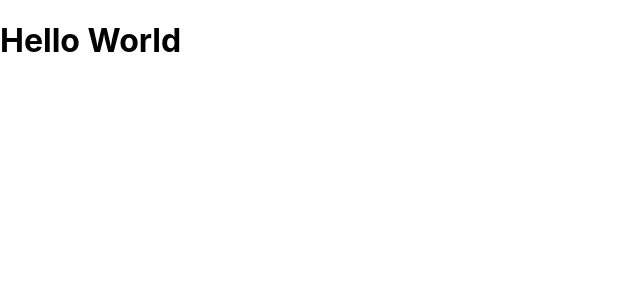
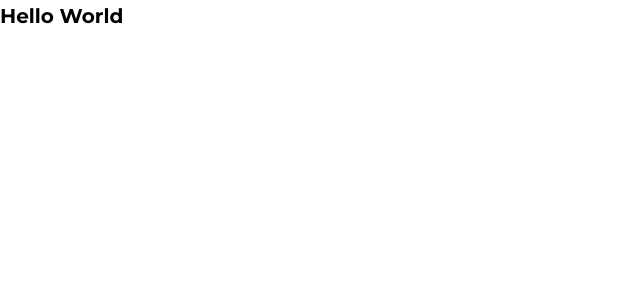
Before and after one commit to lucifer2355/movie, a React (Create React App) app: page / in a window 1280 px wide. Shown: the top 300 px of the page, without its empty margins (0-640 px from the left). Built offline with nearby package versions, Linux system fonts and the light colour scheme.

Commit message:
add global style & theme

```diff
--- a/public/index.html
+++ b/public/index.html
@@ -5,9 +5,11 @@
     <link rel="icon" href="%PUBLIC_URL%/favicon.ico" />
     <meta name="viewport" content="width=device-width, initial-scale=1" />
     <meta name="theme-color" content="#000000" />
+    <title>Movie Library</title>
     <meta
       name="description"
-      content="Web site created using create-react-app"
+      content="A Movie Library where you can check all your favorite movies, as well as the cast of it, and so mucnh more! Made with ❤️ by Fidalgo"
+      property="og:description"
     />
     <link rel="apple-touch-icon" href="%PUBLIC_URL%/logo192.png" />
     <!--
@@ -15,6 +17,10 @@
       user's mobile device or desktop. See https://developers.google.com/web/fundamentals/web-app-manifest/
     -->
     <link rel="manifest" href="%PUBLIC_URL%/manifest.json" />
+    <link
+      href="https://fonts.googleapis.com/css?family=Montserrat:300,400,500,600,700"
+      rel="stylesheet"
+    />
     <!--
       Notice the use of %PUBLIC_URL% in the tags above.
       It will be replaced with the URL of the `public` folder during the build.
@@ -24,7 +30,6 @@
       work correctly both with client-side routing and a non-root public URL.
       Learn how to configure a non-root public URL by running `npm run build`.
     -->
-    <title>React App</title>
   </head>
   <body>
     <noscript>You need to enable JavaScript to run this app.</noscript>
--- a/src/index.css
+++ /dev/null
@@ -1,13 +0,0 @@
-body {
-  margin: 0;
-  font-family: -apple-system, BlinkMacSystemFont, 'Segoe UI', 'Roboto', 'Oxygen',
-    'Ubuntu', 'Cantarell', 'Fira Sans', 'Droid Sans', 'Helvetica Neue',
-    sans-serif;
-  -webkit-font-smoothing: antialiased;
-  -moz-osx-font-smoothing: grayscale;
-}
-
-code {
-  font-family: source-code-pro, Menlo, Monaco, Consolas, 'Courier New',
-    monospace;
-}
--- a/src/index.js
+++ b/src/index.js
@@ -1,13 +1,20 @@
 import React from "react";
 import ReactDOM from "react-dom";
-import "./index.css";
 import App from "./containers/App";
 import * as serviceWorker from "./serviceWorker";
+import { ThemeProvider } from "styled-components";
+import theme from "./utils/theme";
+import GlobalStyle from "./utils/globals";
+
+import "../node_modules/react-modal-video/scss/modal-video.scss";
+import "../node_modules/slick-carousel/slick/slick.css";
+import "../node_modules/slick-carousel/slick/slick-theme.css";
 
 ReactDOM.render(
-  <React.StrictMode>
+  <ThemeProvider theme={theme}>
     <App />
-  </React.StrictMode>,
+    <GlobalStyle />
+  </ThemeProvider>,
   document.getElementById("root")
 );
 
--- /dev/null
+++ b/src/utils/globals.jsx
@@ -0,0 +1,41 @@
+import { createGlobalStyle } from "styled-components";
+
+export default createGlobalStyle`
+    * {
+        margin: 0;
+        padding: 0;
+    }
+
+    button {
+        outline: none;
+        cursor: pointer;
+    }
+
+    *,
+    *::before,
+    *::after {
+      box-sizing: inherit;
+      -webkit-font-smoothing: antialiased;
+      -moz-osx-font-smoothing: grayscale;
+    }
+
+    html {
+        font-size: 62.5%;
+        box-sizing: border-box;
+    }
+
+    body {
+        font-family: 'Montserrat', sans-serif;
+        font-weight: 400;
+        line-height: 1.6;
+    }
+
+    form,
+    input,
+    textarea,
+    button,
+    select,
+    a {
+      -webkit-tap-highlight-color: rgba(0,0,0,0);
+    }
+`;
--- /dev/null
+++ b/src/utils/theme.jsx
@@ -0,0 +1,30 @@
+const theme = {
+  colors: {
+    main: "#37474f",
+    dark: "#263238",
+    light: "#546e7a",
+    lighter: "#b0bec5",
+    text: "#fafafa",
+    link: "#444444",
+  },
+  size: {
+    smallest: "25em", //275px
+    smaller: "31.25em", //500px
+    small: "37.5em", //600px
+    medium: "56.25em", //900px
+    large: "80em", //1300px
+    larger: "90em", //1300px
+    largest: "97em", //1500px
+  },
+  mediaQueries: {
+    smallest: `only screen and (max-width: 25em)`,
+    smaller: "only screen and (max-width: 31.25em)",
+    small: "only screen and (max-width: 37.5em)",
+    medium: "only screen and (max-width: 56.25em)",
+    large: "only screen and (max-width: 80em)",
+    larger: "only screen and (max-width: 90em)",
+    largest: "only screen and (max-width: 97em)",
+  },
+};
+
+export default theme;
```
Also changed, not shown: src/App.css (added).
